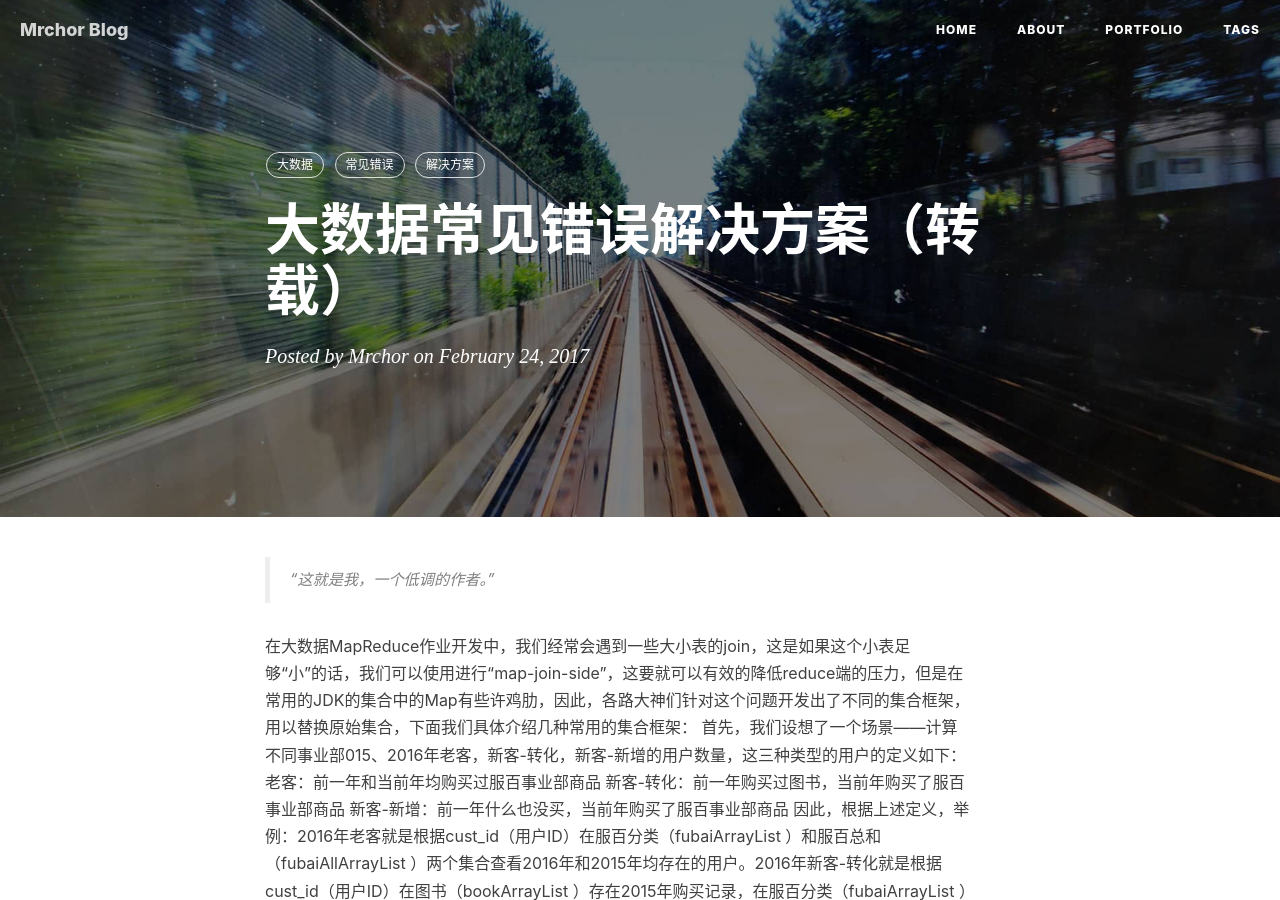
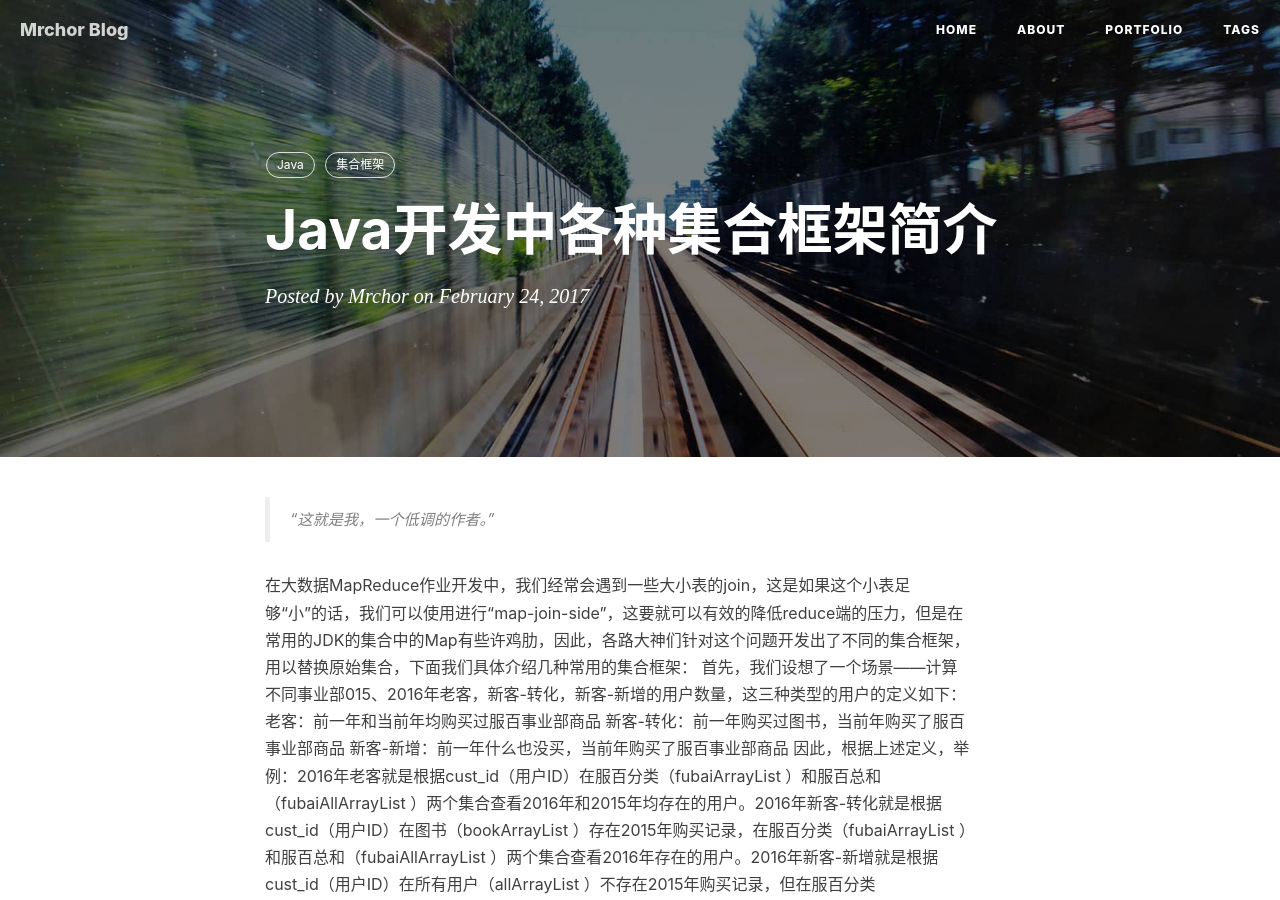
Before and after one commit to mrchor/mrchor.github.io, a Jekyll site: the page built from _posts/2017-03-14-Java开发中各种集合框架简介.markdown, in a window 1280 px wide and 900 px high. Built offline with Jekyll 4.4.1, drawn with Linux system fonts in a browser that asks for light colours; nearby versions of some CDN libraries; comment, search, counter and statistics services are not loaded.

Commit message:
Update 2017-03-14-Java开发中各种集合框架简介.markdown
标题错误修改

```diff
--- a/_posts/2017-03-14-Java开发中各种集合框架简介.markdown
+++ b/_posts/2017-03-14-Java开发中各种集合框架简介.markdown
@@ -1,11 +1,11 @@
 ---
 layout:     post
-title:      "大数据常见错误解决方案（转载）"
+title:      "Java开发中各种集合框架简介"
 date:       2017-02-24 12:00:00
 author:     "Mrchor"
 header-img: "img/post-bg-2015.jpg"
 catalog:	true
-tags:	大数据 常见错误 解决方案
+tags: Java 集合框架
 ---
 
 > “这就是我，一个低调的作者。”
```
